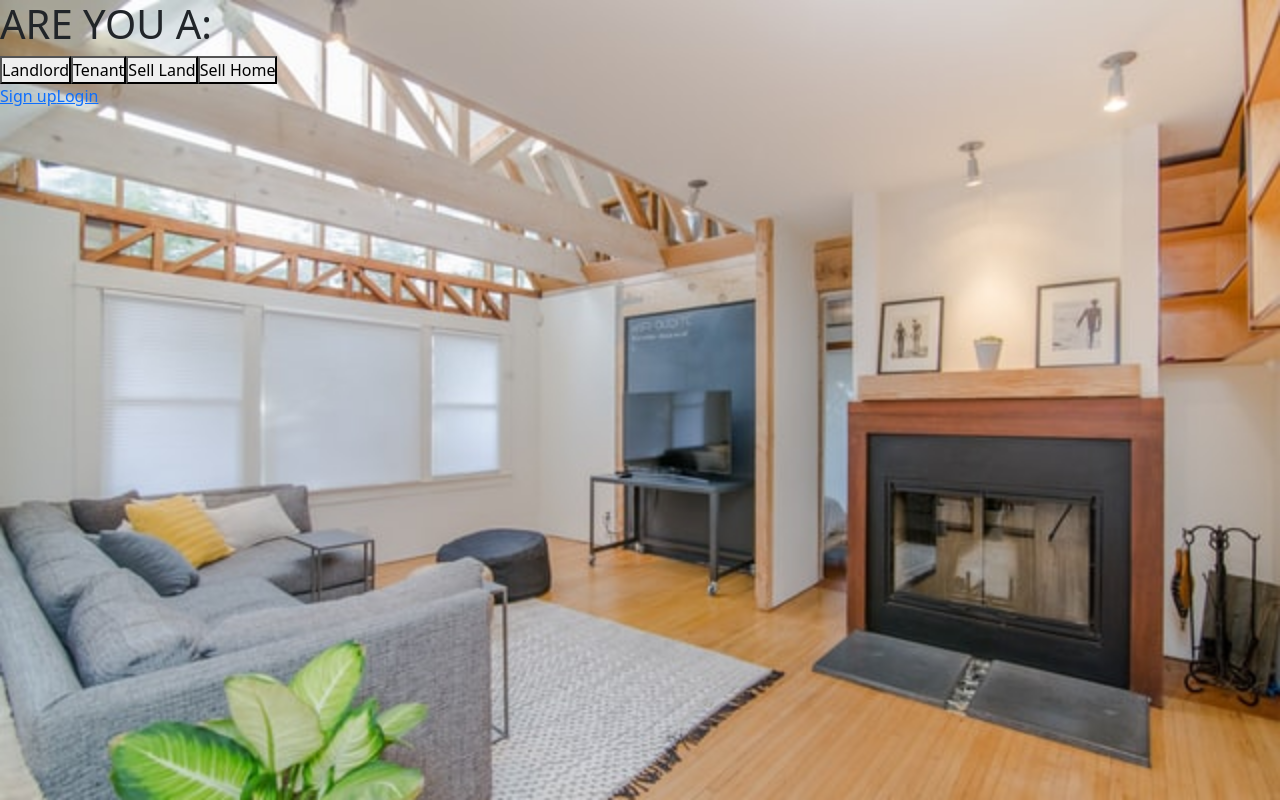
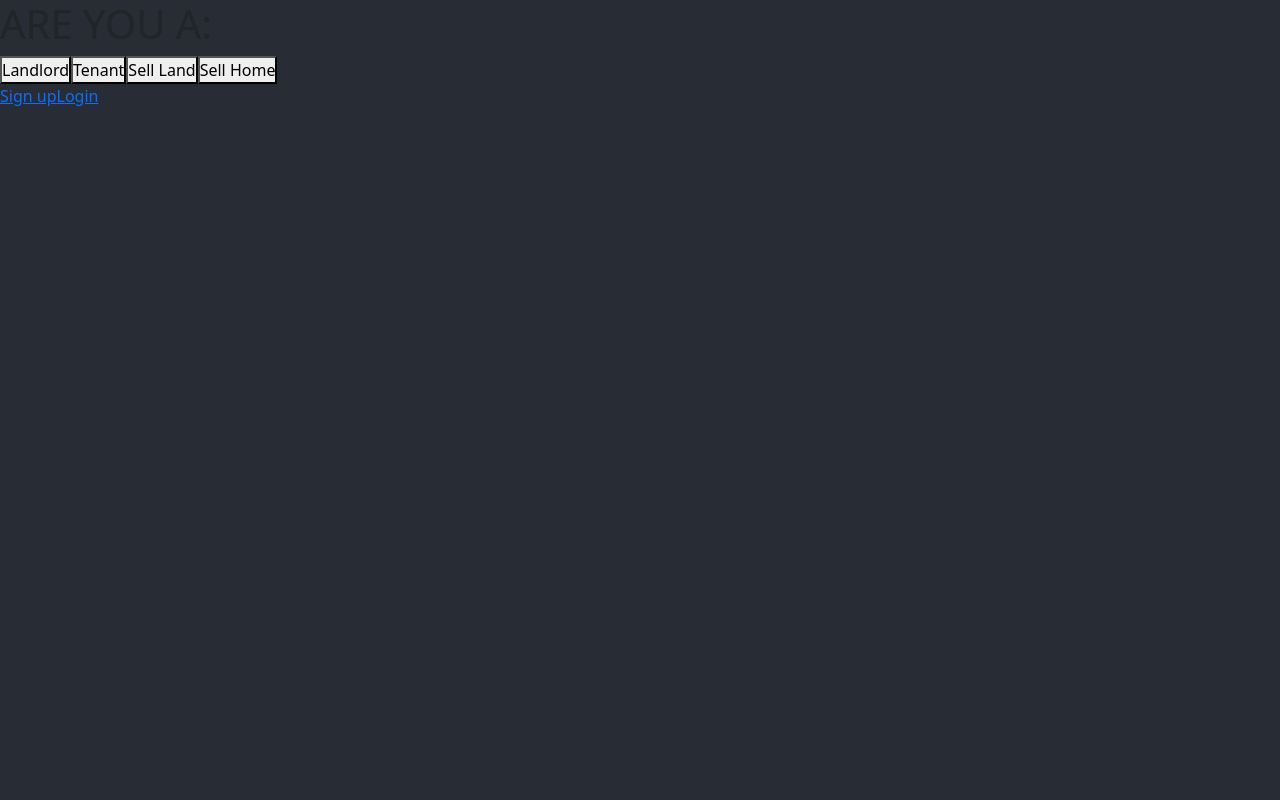
Before and after one commit to Trevor-Kayeyia-Madara/msamo, a React (Create React App) app: page /home in a window 1280 px wide. Built offline with nearby package versions, Linux system fonts and the light colour scheme.

Commit message:
Adjusted the loader

```diff
--- a/src/App.css
+++ b/src/App.css
@@ -5,9 +5,7 @@
 }
 
 body {
-  background-image: url('./images/background.jpg');
-  background-repeat: no-repeat;
-  background-size: cover; /* Adjust as needed */
+    background-color: #282c34;/* Adjust as needed */
 }
 
 .App {
--- a/src/Components/Loader.css
+++ b/src/Components/Loader.css
@@ -1,39 +1,57 @@
+.loading-screen {
+  position: fixed;
+  top: 0;
+  left: 0;
+  width: 100%;
+  height: 100%;
+  background-color: rgba(0, 0, 0, 0.7); /* Semi-transparent background */
+  display: flex;
+  justify-content: center; /* Center horizontally */
+  align-items: center; /* Center vertically */
+}
 
 .lds-ellipsis,
 .lds-ellipsis div {
   box-sizing: border-box;
 }
+
 .lds-ellipsis {
   display: inline-block;
   position: relative;
   width: 80px;
   height: 80px;
 }
+
 .lds-ellipsis div {
   position: absolute;
   top: 33.33333px;
   width: 13.33333px;
   height: 13.33333px;
   border-radius: 50%;
-  background: currentColor;
+  background: #fff;
   animation-timing-function: cubic-bezier(0, 1, 1, 0);
 }
+
 .lds-ellipsis div:nth-child(1) {
   left: 8px;
   animation: lds-ellipsis1 0.6s infinite;
 }
+
 .lds-ellipsis div:nth-child(2) {
   left: 8px;
   animation: lds-ellipsis2 0.6s infinite;
 }
+
 .lds-ellipsis div:nth-child(3) {
   left: 32px;
   animation: lds-ellipsis2 0.6s infinite;
 }
+
 .lds-ellipsis div:nth-child(4) {
   left: 56px;
   animation: lds-ellipsis3 0.6s infinite;
 }
+
 @keyframes lds-ellipsis1 {
   0% {
     transform: scale(0);
@@ -42,6 +60,7 @@
     transform: scale(1);
   }
 }
+
 @keyframes lds-ellipsis3 {
   0% {
     transform: scale(1);
@@ -50,6 +69,7 @@
     transform: scale(0);
   }
 }
+
 @keyframes lds-ellipsis2 {
   0% {
     transform: translate(0, 0);
--- a/src/Components/Loader.js
+++ b/src/Components/Loader.js
@@ -1,5 +1,3 @@
-// Loader.js
-
 import React, { useEffect, useState } from 'react';
 import { useNavigate } from 'react-router-dom';
 import './Loader.css'; // Import your CSS for styling
```
